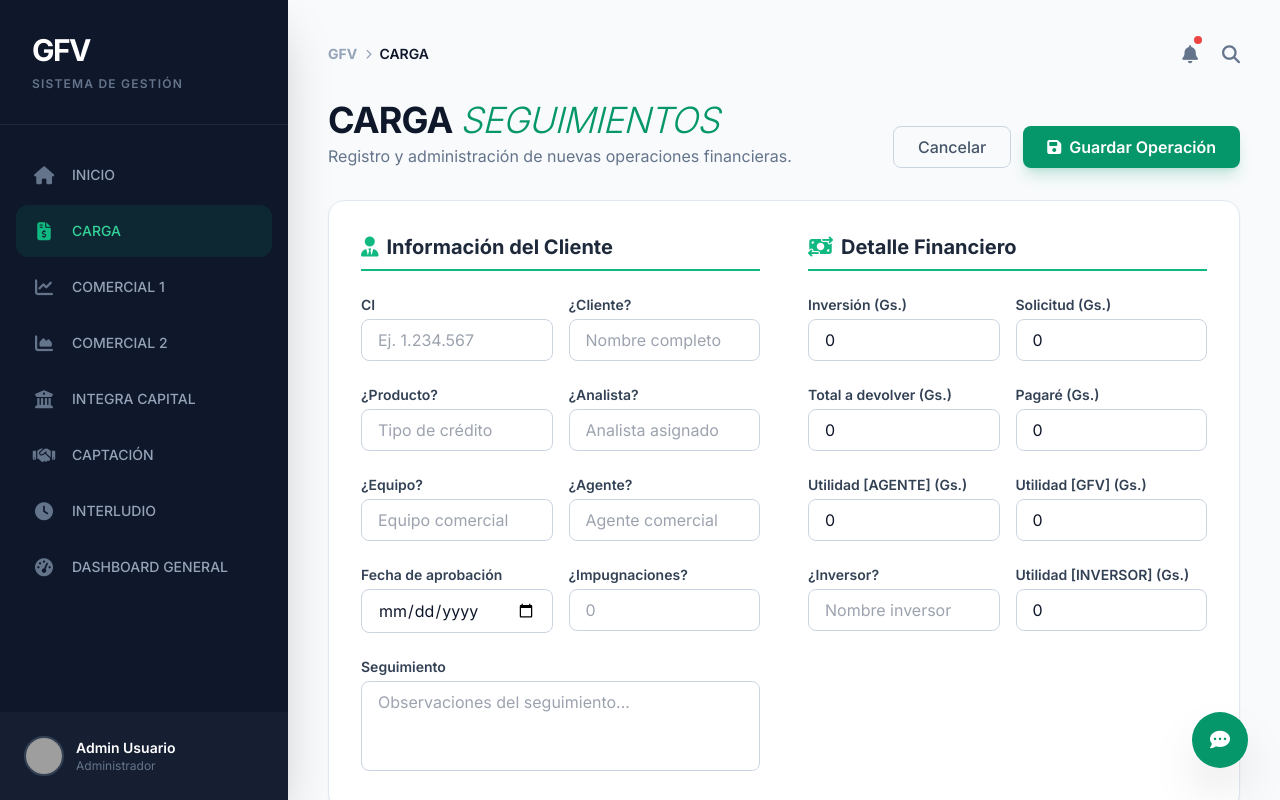
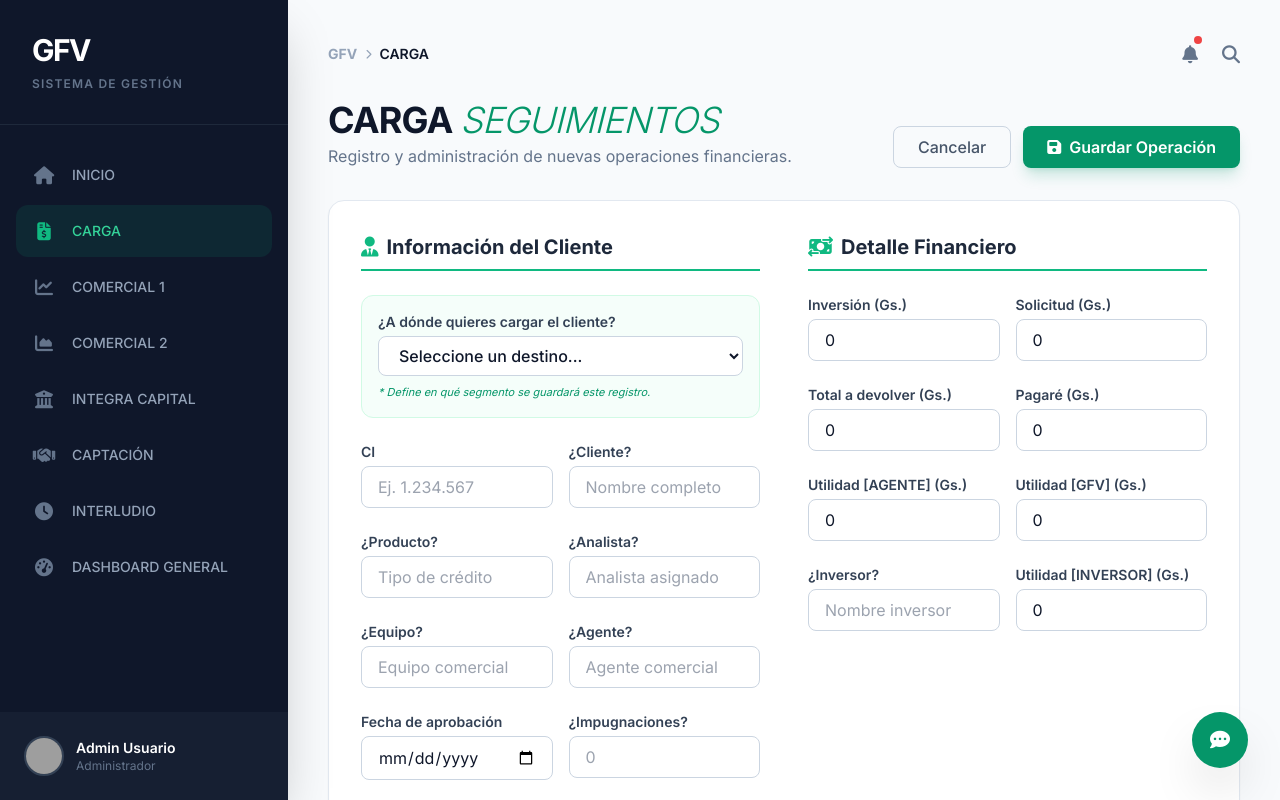
Before and after one commit to vhk14726-design/Reportesdeseguimientos, a React (Vite) app: page / in a window 1280 px wide. Shown: the top 800 px of the page. Built offline with nearby package versions, Linux system fonts and the light colour scheme; grey boxes are pictures that could not be loaded.

Commit message:
Add files via upload

```diff
--- a/components/CargaForm.tsx
+++ b/components/CargaForm.tsx
@@ -22,12 +22,13 @@ const CargaForm: React.FC = () => {
     utilidadGfv: 0,
     inversor: '',
     utilidadInversor: 0,
+    destino: '',
   });
 
   const [aiAnalysis, setAiAnalysis] = useState<any>(null);
   const [loading, setLoading] = useState(false);
 
-  const handleInputChange = (e: React.ChangeEvent<HTMLInputElement | HTMLTextAreaElement>) => {
+  const handleInputChange = (e: React.ChangeEvent<HTMLInputElement | HTMLTextAreaElement | HTMLSelectElement>) => {
     const { name, value, type } = e.target;
     setFormData((prev) => ({
       ...prev,
@@ -71,6 +72,24 @@ const CargaForm: React.FC = () => {
         {/* Columna Izquierda: Información General */}
         <div className="space-y-6">
           <h3 className={sectionTitle}><i className="fa-solid fa-user-tie text-emerald-500"></i> Información del Cliente</h3>
+
+          <div className="bg-emerald-50/50 p-4 rounded-xl border border-emerald-100 mb-6">
+            <label className={`${labelClass} text-emerald-800`}>¿A dónde quieres cargar el cliente?</label>
+            <select
+              name="destino"
+              value={formData.destino}
+              onChange={handleInputChange}
+              className={`${inputClass} border-emerald-200 bg-white font-medium`}
+            >
+              <option value="">Seleccione un destino...</option>
+              <option value="COMERCIAL 1">COMERCIAL 1</option>
+              <option value="COMERCIAL 2">COMERCIAL 2</option>
+              <option value="INTEGRA CAPITAL">INTEGRA CAPITAL</option>
+              <option value="INTERLUDIO">INTERLUDIO</option>
+              <option value="CAPTACIÓN">CAPTACIÓN</option>
+            </select>
+            <p className="text-[11px] text-emerald-600 mt-2 italic">* Define en qué segmento se guardará este registro.</p>
+          </div>
 
           <div className="grid grid-cols-2 gap-4">
             <div>
--- a/types.ts
+++ b/types.ts
@@ -17,6 +17,7 @@ export interface FormData {
   utilidadGfv: number;
   inversor: string;
   utilidadInversor: number;
+  destino: string; // New field for loading destination
 }
 
 export type SidebarSegment =
```
